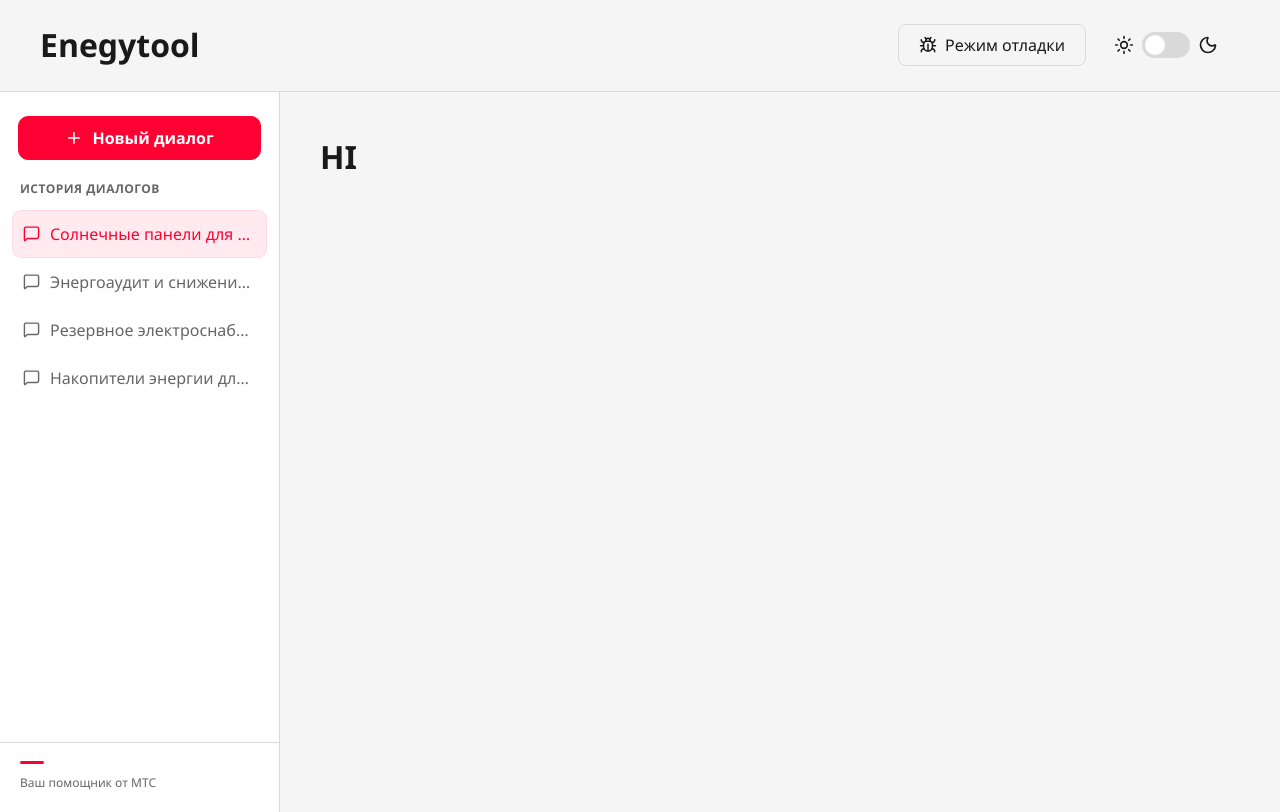
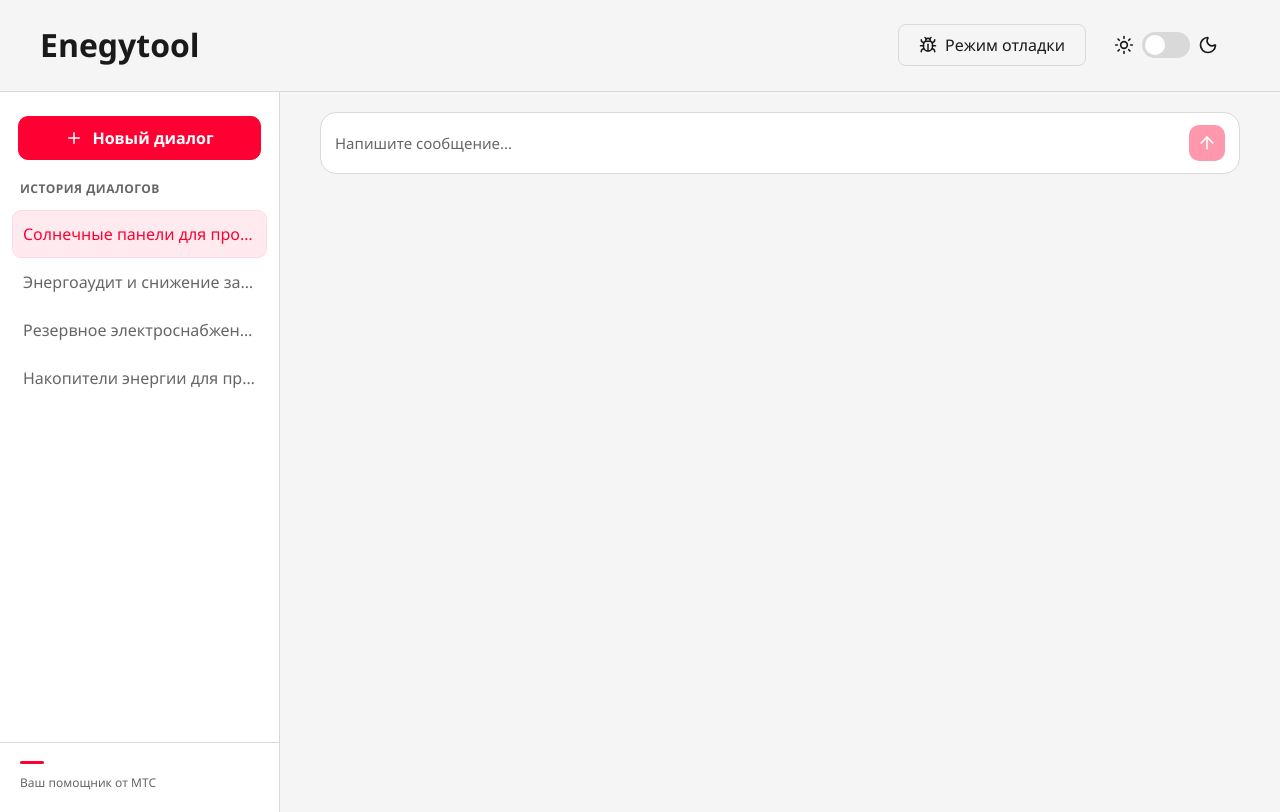
Before and after one commit to d1s0l/mts--energytool, a React (Vite) app in the folder frontend/: page / in a window 1280 px wide. Built offline with nearby package versions, Linux system fonts and the light colour scheme; no server answers.

Commit message:
feat: add chat page & input for that page

```diff
--- a/frontend/src/app/api/baseApi.ts
+++ b/frontend/src/app/api/baseApi.ts
@@ -10,7 +10,7 @@ export const baseApi = createApi({
 
     }),
 
-    tagTypes: [],
+    tagTypes: ['Chat', 'Message'],
 
     endpoints: () => ({}),
 });
--- /dev/null
+++ b/frontend/src/app/api/types/apiError.ts
@@ -0,0 +1,4 @@
+import type { SerializedError } from '@reduxjs/toolkit';
+import type { FetchBaseQueryError } from '@reduxjs/toolkit/query';
+
+export type ApiError = FetchBaseQueryError | SerializedError;
--- /dev/null
+++ b/frontend/src/app/api/utils/getErrorMessage.ts
@@ -0,0 +1,26 @@
+import type { ApiError } from '../types/apiError';
+
+export function getErrorMessage(error: ApiError): string {
+  if ('status' in error) {
+    if (typeof error.data === 'string') {
+      return error.data;
+    }
+
+    if (
+      error.data &&
+      typeof error.data === 'object' &&
+      'detail' in error.data &&
+      typeof error.data.detail === 'string'
+    ) {
+      return error.data.detail;
+    }
+
+    if (typeof error.status === 'number') {
+      return `Ошибка сервера: ${error.status}`;
+    }
+
+    return 'Не удалось выполнить запрос';
+  }
+
+  return error.message ?? 'Произошла неизвестная ошибка';
+}
--- a/frontend/src/app/routes/AppRouter.tsx
+++ b/frontend/src/app/routes/AppRouter.tsx
@@ -1,6 +1,7 @@
-import HomePage from "@/pages/home/HomePage";
+import HomePage from "@/pages/home/ChatPage";
 import { AppLayout } from "../layouts/AppLayout";
 import { Route, Routes } from "react-router";
+import { DebugPage } from "@/pages/debug/DebugPage";
 
 
 export function AppRouter() {
@@ -11,6 +12,10 @@ export function AppRouter() {
                     path="/"
                     element={<HomePage/>}
                 />
+                <Route
+                    path="/debug"
+                    element={<DebugPage />}
+                />
             </Route>
         </Routes>
     )
--- /dev/null
+++ b/frontend/src/entities/message/model/types.ts
@@ -0,0 +1,8 @@
+export type MessageRole = 'user' | 'assistant';
+
+export interface Message {
+  id: string;
+  role: MessageRole;
+  content: string;
+  createdAt: string;
+}
--- /dev/null
+++ b/frontend/src/entities/send-message/model/types.ts
@@ -0,0 +1,8 @@
+import type { Message } from '@/entities/message/model/types';
+
+export interface SendMessageRequest {
+  chatId: string;
+  content: string;
+}
+
+export type SendMessageResponse = Message;
--- /dev/null
+++ b/frontend/src/features/send-message/api/sendMessageApi.ts
@@ -0,0 +1,26 @@
+import { baseApi } from '@/app/api/baseApi';
+import type {
+  SendMessageRequest,
+  SendMessageResponse,
+} from '@/entities/send-message/model/types';
+
+export const sendMessageApi = baseApi.injectEndpoints({
+  endpoints: (builder) => ({
+    sendMessage: builder.mutation<
+      SendMessageResponse,
+      SendMessageRequest
+    >({
+      query: ({ chatId, content }) => ({
+        url: `/chats/${chatId}/messages`,
+        method: 'POST',
+        body: { content },
+      }),
+
+      invalidatesTags: (_result, _error, { chatId }) => [
+        { type: 'Message', id: chatId },
+      ],
+    }),
+  }),
+});
+
+export const { useSendMessageMutation } = sendMessageApi;
--- /dev/null
+++ b/frontend/src/features/send-message/ui/MessageInput.module.scss
@@ -0,0 +1,92 @@
+
+.form {
+  display: flex;
+  align-items: flex-end;
+  gap: 12px;
+
+  width: 100%;
+  padding: 12px 14px;
+
+  background: var(--mts-surface);
+  border: 1px solid var(--mts-border);
+  border-radius: 16px;
+
+  transition: border-color 0.2s ease;
+
+  &:focus-within {
+    border-color: var(--mts-red);
+  }
+}
+
+.input {
+  display: block;
+
+  flex: 1;
+  min-width: 0;
+  min-height: 36px;
+  max-height: 160px;
+  height: 36px;
+
+  padding: 8px 0;
+
+  box-sizing: border-box;
+  resize: none;
+  overflow-x: hidden;
+  overflow-y: hidden;
+
+  border: none;
+  outline: none;
+  background: transparent;
+
+  color: var(--mts-ink);
+  font: inherit;
+  font-size: 15px;
+  line-height: 20px;
+
+  scrollbar-width: thin;
+  scrollbar-color: var(--scrollbar-thumb) var(--scrollbar-track);
+
+  &::placeholder {
+    color: var(--mts-ink-muted);
+  }
+
+  &:disabled {
+    cursor: not-allowed;
+    opacity: 0.6;
+  }
+}
+
+.sendButton {
+  display: flex;
+  align-items: center;
+  justify-content: center;
+  flex-shrink: 0;
+
+  width: 36px;
+  height: 36px;
+
+  border: none;
+  border-radius: 10px;
+
+  background: var(--mts-red);
+  color: var(--mts-white);
+
+  cursor: pointer;
+
+  transition:
+    background-color 0.2s ease,
+    opacity 0.2s ease;
+
+  &:hover:not(:disabled) {
+    background: var(--mts-red-hover);
+  }
+
+  &:active:not(:disabled) {
+    background: var(--mts-red-active);
+  }
+
+  &:disabled {
+    opacity: 0.4;
+    cursor: not-allowed;
+  }
+}
--- /dev/null
+++ b/frontend/src/features/send-message/ui/SendMessage.tsx
@@ -0,0 +1,88 @@
+
+import {
+  useState,
+  useRef,
+  useLayoutEffect,
+  type FormEvent,
+  type KeyboardEvent,
+} from 'react';
+
+import { ArrowUp } from 'lucide-react';
+import styles from './MessageInput.module.scss';
+
+interface MessageInputProps {
+  onSend: (message: string) => void;
+  disabled?: boolean;
+  placeholder?: string;
+}
+
+const MIN_HEIGHT = 36;
+const MAX_HEIGHT = 160;
+
+export function SendMessage({
+  onSend,
+  disabled = false,
+  placeholder = 'Напишите сообщение...',
+}: MessageInputProps) {
+  const [message, setMessage] = useState('');
+  const textareaRef = useRef<HTMLTextAreaElement>(null);
+
+  useLayoutEffect(() => {
+    const textarea = textareaRef.current;
+
+    if (!textarea) return;
+
+    textarea.style.height = 'auto';
+
+    const height = Math.min(
+      Math.max(textarea.scrollHeight, MIN_HEIGHT),
+      MAX_HEIGHT,
+    );
+
+    textarea.style.height = `${height}px`;
+    textarea.style.overflowY =
+      textarea.scrollHeight > MAX_HEIGHT ? 'auto' : 'hidden';
+  }, [message]);
+
+  const handleSubmit = (event: FormEvent<HTMLFormElement>) => {
+    event.preventDefault();
+
+    const trimmedMessage = message.trim();
+
+    if (!trimmedMessage || disabled) return;
+
+    onSend(trimmedMessage);
+    setMessage('');
+  };
+
+  const handleKeyDown = (event: KeyboardEvent<HTMLTextAreaElement>) => {
+    if (event.key === 'Enter' && !event.shiftKey) {
+      event.preventDefault();
+      event.currentTarget.form?.requestSubmit();
+    }
+  };
+
+  return (
+    <form className={styles.form} onSubmit={handleSubmit}>
+      <textarea
+        ref={textareaRef}
+        className={styles.input}
+        value={message}
+        onChange={(event) => setMessage(event.target.value)}
+        onKeyDown={handleKeyDown}
+        placeholder={placeholder}
+        disabled={disabled}
+        rows={1}
+      />
+
+      <button
+        className={styles.sendButton}
+        type="submit"
+        disabled={!message.trim() || disabled}
+        aria-label="Отправить сообщение"
+      >
+        <ArrowUp size={20} />
+      </button>
+    </form>
+  );
+}
--- a/frontend/src/pages/home/HomePage.tsx
+++ b/frontend/src/pages/home/ChatPage.tsx
@@ -1,7 +1,9 @@
+import { Chat } from "@/widgets/chat/ui/Chat";
+
 export default function HomePage() {
     return(
         <main>
-            <h1>HI</h1>
+            <Chat />
         </main>
     )
 }
--- /dev/null
+++ b/frontend/src/widgets/chat/ui/Chat.tsx
@@ -0,0 +1,29 @@
+import type { ApiError } from '@/app/api/types/apiError';
+import { getErrorMessage } from '@/app/api/utils/getErrorMessage';
+import { useSendMessageMutation } from '@/features/send-message/api/sendMessageApi';
+import { SendMessage } from '@/features/send-message/ui/SendMessage';
+
+export function Chat() {
+  const [sendMessage, { isLoading, error }] = useSendMessageMutation();
+
+  const handleSendMessage = async (message: string) => {
+    try {
+      const response = await sendMessage({
+        chatId: 'current-chat-id',
+        content: message,
+      }).unwrap();
+
+      console.log(response);
+    } catch (error) {
+      console.error(getErrorMessage(error as ApiError));
+    }
+  };
+
+  return (
+    <section>
+      {error && <p>Не удалось отправить сообщение</p>}
+
+      <SendMessage onSend={handleSendMessage} disabled={isLoading} />
+    </section>
+  );
+}
--- a/frontend/src/widgets/sidebar/ui/Sidebar.tsx
+++ b/frontend/src/widgets/sidebar/ui/Sidebar.tsx
@@ -1,4 +1,4 @@
-import { MessageSquare, Plus } from 'lucide-react';
+import { Plus } from 'lucide-react';
 import styles from './Sidebar.module.scss';
 import type { ChatSummary } from '../model/types';
 
@@ -51,7 +51,6 @@ export function Sidebar({
                 title={chat.title}
                 type="button"
               >
-                <MessageSquare size={17} aria-hidden="true" />
                 <span>{chat.title}</span>
               </button>
             ))
```
Also changed, not shown: 1 other file (tests, documents, lock files or other folders).
